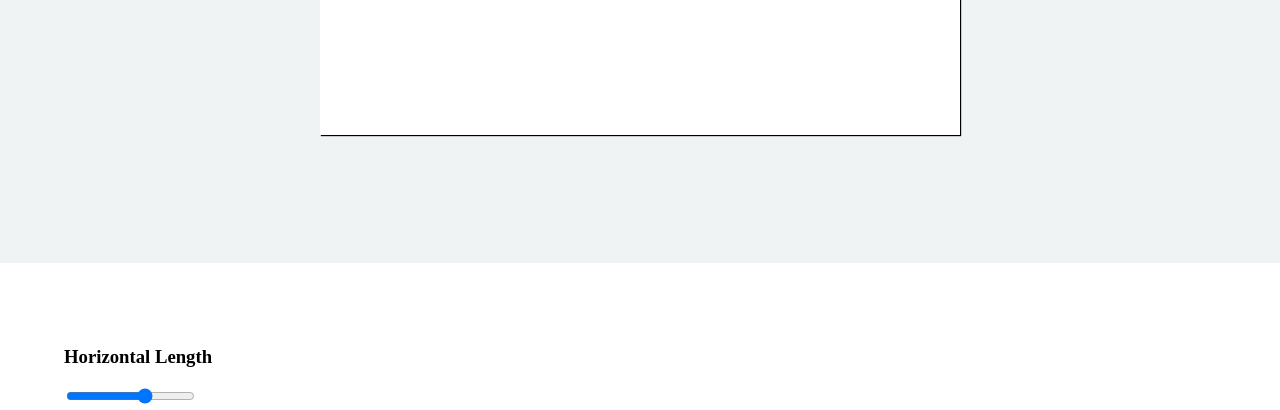
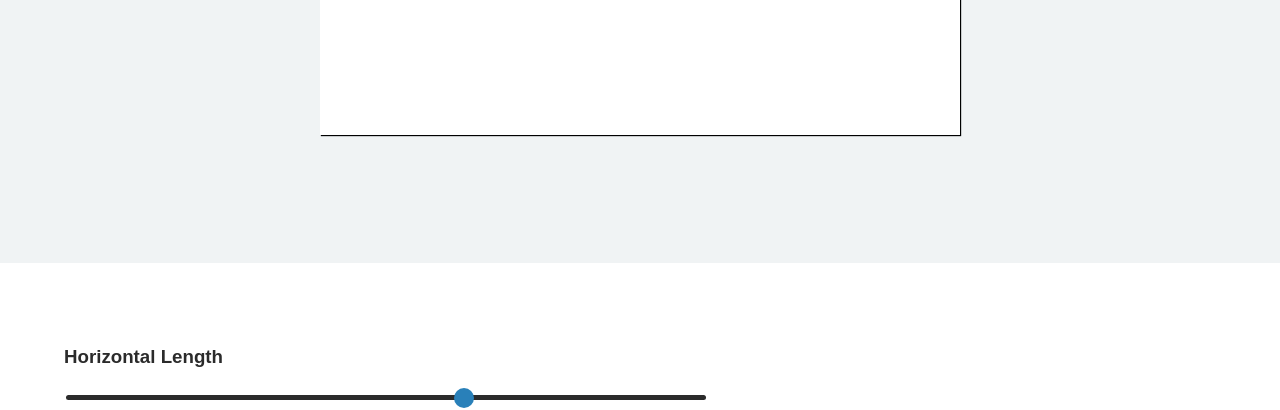
Before and after one commit to WetCouch/box-shadow-generator-electron, an Electron app: page index.html in a window 1280 px wide. Shown: the part 393-803 px from the top of the page. Drawn offline with Linux system fonts and the light colour scheme.

Commit message:
feat: Sliders styling

```diff
--- a/style.css
+++ b/style.css
@@ -31,4 +31,23 @@ html, body {
     width: 100%;
     background-color: white;
     padding: 5%;
+    font-family: sans-serif;
+    color: #2b2b2b;
 }
+
+.slider {
+    -webkit-appearance: none;
+    height: 5px;
+    width: 50%;
+    background: #2b2b2b;
+    outline: none;
+    border-radius: 5px;
+}
+
+.slider::-webkit-slider-thumb {
+    -webkit-appearance: none;
+    width: 20px;
+    height: 20px;
+    background: #2980B9;
+    border-radius: 50px;
+}
```
